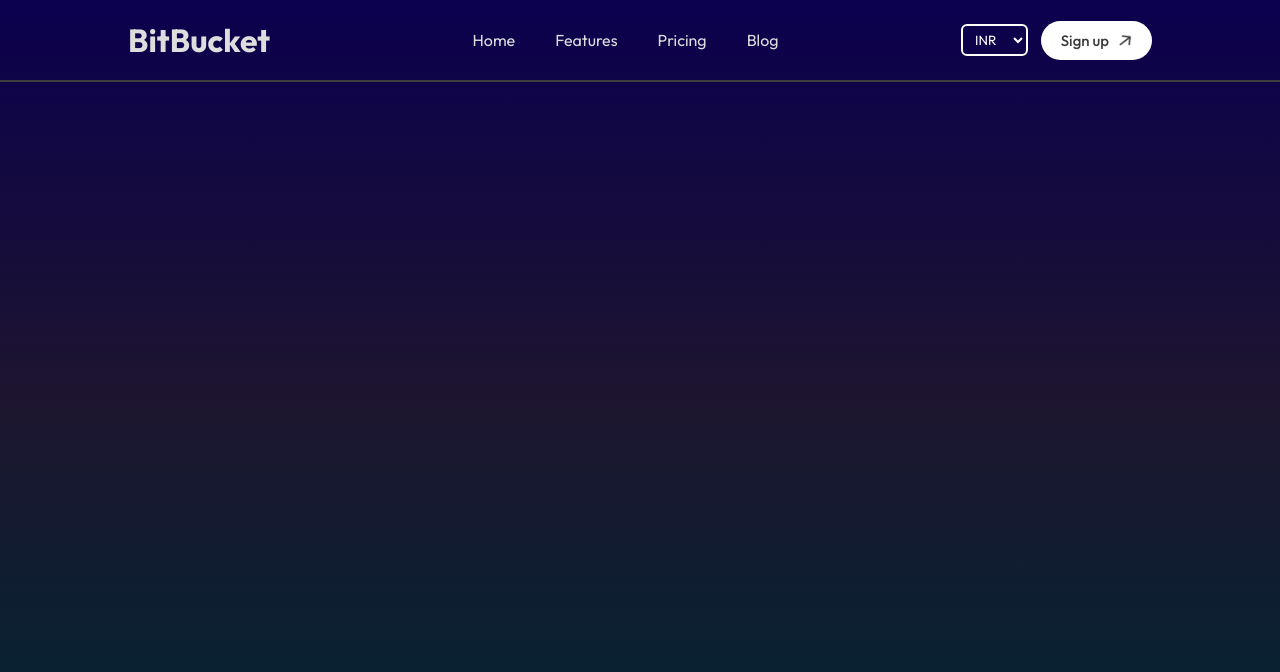
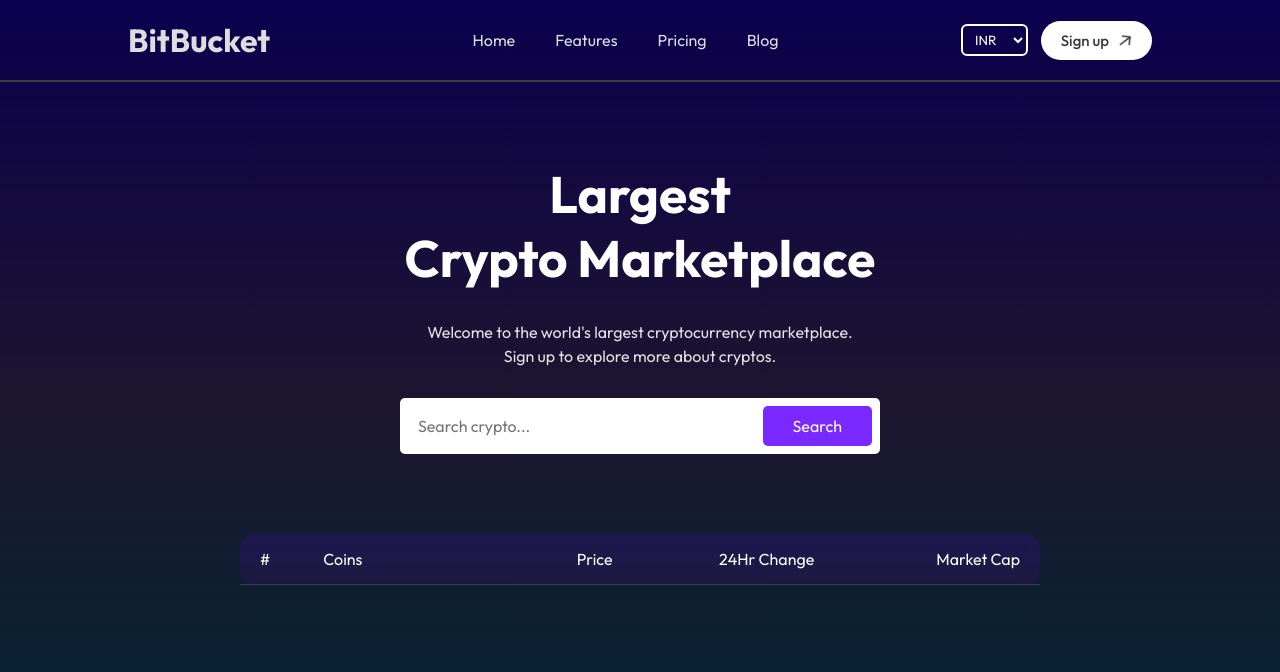
Before and after one commit to Niraj313/BitBucket, a React (Vite) app: page / in a window 1280 px wide. Shown: the top 672 px of the page. Built offline with nearby package versions, Linux system fonts and the light colour scheme.

Commit message:
Added HomePage Layout

```diff
--- a/src/App.jsx
+++ b/src/App.jsx
@@ -1,10 +1,18 @@
 import React from 'react'
+import { Routes, Route } from 'react-router-dom'
+
 import Navbar from './components/Navbar/Navbar'
+import Home from './pages/Home/Home'
+import Coin from './pages/Coin/Coin'
 
 const App = () => {
   return (
     <div className='app'>
       <Navbar />
+      <Routes>
+        <Route path='/' element={<Home />} />
+        <Route path='/coin/:coinId' element={<Coin />} />
+      </Routes>
     </div>
   )
 }
--- a/src/main.jsx
+++ b/src/main.jsx
@@ -2,9 +2,12 @@
 import { createRoot } from 'react-dom/client'
 import App from './App.jsx'
 import './index.css'
+import { BrowserRouter } from 'react-router-dom'
 
 createRoot(document.getElementById('root')).render(
   <StrictMode>
-    <App />
+    <BrowserRouter>
+      <App />
+    </BrowserRouter>
   </StrictMode>,
 )
--- /dev/null
+++ b/src/pages/Coin/Coin.jsx
@@ -0,0 +1,10 @@
+import React from 'react'
+import './Coin.css'
+
+const Coin = () => {
+  return (
+    <div>Coin</div>
+  )
+}
+
+export default Coin
--- /dev/null
+++ b/src/pages/Home/Home.css
@@ -0,0 +1,64 @@
+.home{
+    padding: 0px 10px;
+    padding-bottom: 100px;
+}
+.hero{
+    max-width: 600px;
+    margin: 80px auto;
+    display: flex;
+    flex-direction: column;
+    align-items: center;
+    text-align: center;
+    gap: 30px;
+}
+.hero h1{
+    font-size: max(4vw,36px);
+}
+.hero p{
+    width: 75%;
+    color: #e3e3e3;
+    line-height: 1.5;
+}
+.hero form{
+    padding: 8px;
+    width: 80%;
+    background-color: white;
+    border-radius: 5px;
+    font-size: 20px;
+    display: flex;
+    justify-content: space-between;
+    align-items: center;
+    gap: 10px;
+}
+.hero input{
+    flex: 1;
+    font-size: 16px;
+    outline: none;
+    border: none;
+    padding-left: 10px;
+}
+.hero button{
+    border: none;
+    background: #7929ff;
+    color: white;
+    font-size: 16px;
+    padding: 10px 30px;
+    border-radius: 5px;
+    cursor: pointer;
+}
+.crypto-table{
+    max-width: 800px;
+    margin: auto;
+    background: linear-gradient(rgba(84,3,255,0.15),rgba(105,2,153,0.15));
+    border-radius: 15px;
+}
+.table-layout{
+    display: grid;
+    grid-template-columns: 0.5fr 2fr 1fr 1fr 1.5fr;
+    padding: 15px 20px;
+    align-items: center;
+    border-bottom: 1px solid #3c3c3c;
+}
+.market-cap{
+    text-align: right;
+}
--- /dev/null
+++ b/src/pages/Home/Home.jsx
@@ -0,0 +1,28 @@
+import React from 'react'
+import './Home.css'
+
+const Home = () => {
+  return (
+    <div className='home'>
+      <div className="hero">
+        <h1>Largest <br /> Crypto Marketplace</h1>
+        <p>Welcome to the world's largest cryptocurrency marketplace. Sign up to explore more about cryptos.</p>
+        <form>
+          <input type="text" placeholder='Search crypto...' />
+          <button type='sumbit'>Search</button>
+        </form>
+      </div>
+        <div className="crypto-table">
+          <div className="table-layout">
+            <p>#</p>
+            <p>Coins</p>
+            <p>Price</p>
+            <p style={{textAlign:'center'}}>24Hr Change</p>
+            <p className='market-cap'>Market Cap</p>
+          </div>
+        </div>
+    </div>
+  )
+}
+
+export default Home
```
Also changed, not shown: src/pages/Coin/Coin.css (added).
